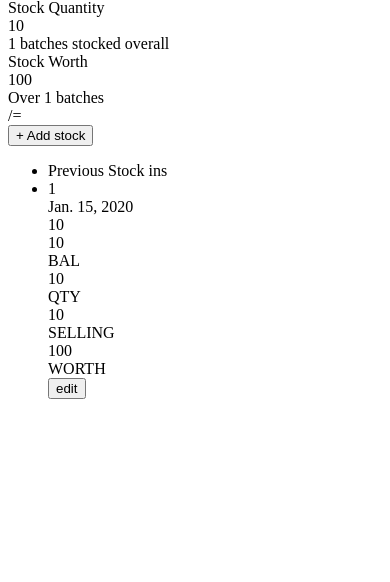
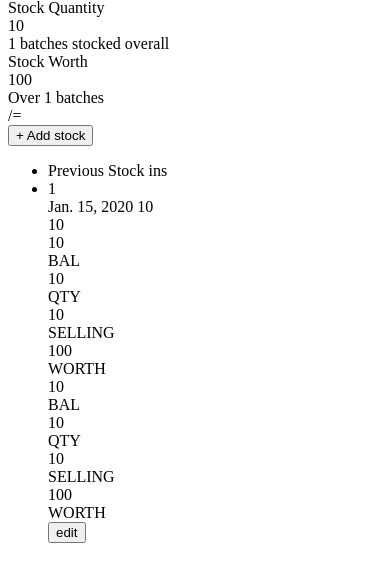
Before and after one commit to eliHeist/dotsales, a Django app: page /branches/1/products/1 in a window 390 px wide. Shown: the part 135-717 px from the top of the page. Run offline with Django 5.2, Linux system fonts and the light colour scheme; a user stored in the database is signed in; tables that the repository leaves empty hold one stand-in row (values such as "Sample post"); parts of the project's set-up code (start-up, migrations or seed data) failed here and were passed over.

Commit message:
mobile opt

```diff
--- a/app/branches/templates/branches/product_detail.html
+++ b/app/branches/templates/branches/product_detail.html
@@ -1,7 +1,7 @@
 {% load mytags %}
 
 <c-layout2>
-	<div class="stats shadow bg-base-100 mb-4">
+	<div class="stats stats-vertical md:stats-horizontal w-full shadow bg-base-100 mb-4">
 		<div class="stat">
 			<div class="stat-title uppercase font-semibold">
 				{% if product.product_code %} {{ product.product_code }} {% endif %}
@@ -96,30 +96,55 @@
                 {{ batch.pk }}
             </div>
 			<div class="list-col-grow">
-				<div>{{ batch.date }}</div>
-				<div class="text-xs uppercase font-semibold opacity-60">{{ batch.get_cost|add_commas }}</div>
+				<div class="flex gap-2 items-center font-semibold">
+                    {{ batch.date }}
+                    <span class="text-xs opacity-60 md:hidden">{{ batch.get_cost|add_commas }}</span>
+                </div>
+				<div class="text-xs uppercase font-semibold opacity-60 hidden md:block">{{ batch.get_cost|add_commas }}</div>
+                <div class="md:hidden mt-2">
+                    <div class="flex justify-between">
+                        <div class="flex items-center gap-1 flex-row-reverse">
+                            <div class="font-semibold">{{ batch.get_balance.normalize }}</div>
+                            <div class="text-xs uppercase font-semibold opacity-60">BAL</div>
+                        </div>
+                        <div class="flex items-center gap-1 flex-row-reverse">
+                            <div class="font-semibold">{{ batch.quantity.normalize }}</div>
+                            <div class="text-xs uppercase font-semibold opacity-60">QTY</div>
+                        </div>
+                    </div>
+                    <div class="flex justify-between">
+                        <div class="flex items-center gap-1 flex-row-reverse">
+                            <div class="font-semibold">{{ batch.get_selling_price|add_commas }}</div>
+                            <div class="text-xs uppercase font-semibold opacity-60">SELLING</div>
+                        </div>
+                        <div class="flex items-center gap-1 flex-row-reverse">
+                            <div class="font-semibold">{{ batch.get_worth|add_commas }}</div>
+                            <div class="text-xs uppercase font-semibold opacity-60">WORTH</div>
+                        </div>
+                    </div>
+                </div>
 			</div>
-			<div class="text-right">
+			<div class="text-right hidden md:block">
 				<div class="font-semibold">{{ batch.get_balance.normalize }}</div>
 				<div class="text-xs uppercase font-semibold opacity-60">BAL</div>
 			</div>
-			<div class="text-right">
+			<div class="text-right hidden md:block">
 				<div class="font-semibold">{{ batch.quantity.normalize }}</div>
 				<div class="text-xs uppercase font-semibold opacity-60">QTY</div>
 			</div>
-			<div class="text-right">
+			<div class="text-right hidden md:block">
 				<div class="font-semibold">{{ batch.get_selling_price|add_commas }}</div>
 				<div class="text-xs uppercase font-semibold opacity-60">SELLING</div>
 			</div>
-			<div class="text-right">
+			<div class="text-right hidden md:block">
 				<div class="font-semibold">{{ batch.get_worth|add_commas }}</div>
 				<div class="text-xs uppercase font-semibold opacity-60">WORTH</div>
 			</div>
-            {% if self.get_balance == 0 %}
+            {% comment %} {% if self.get_balance == 0 %}
 			<button class="btn btn-square btn-ghost">
 				<span class="material-symbols-outlined">edit</span>
 			</button>
-            {% endif %}
+            {% endif %} {% endcomment %}
 			<button class="btn btn-square btn-ghost" onclick="qty_modal_{{ batch.pk }}.showModal()">
 				<span class="material-symbols-outlined">edit</span>
 			</button>
```
